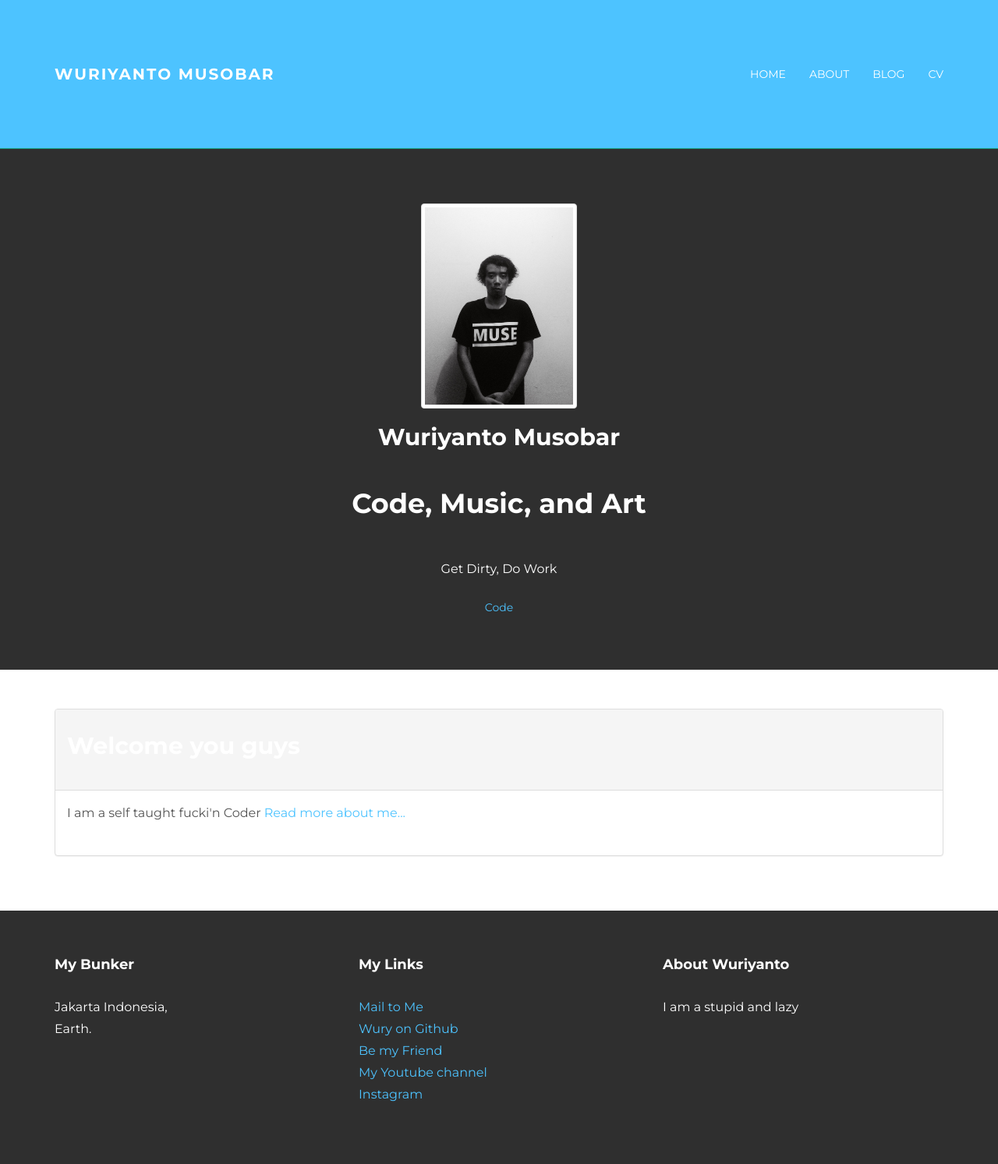
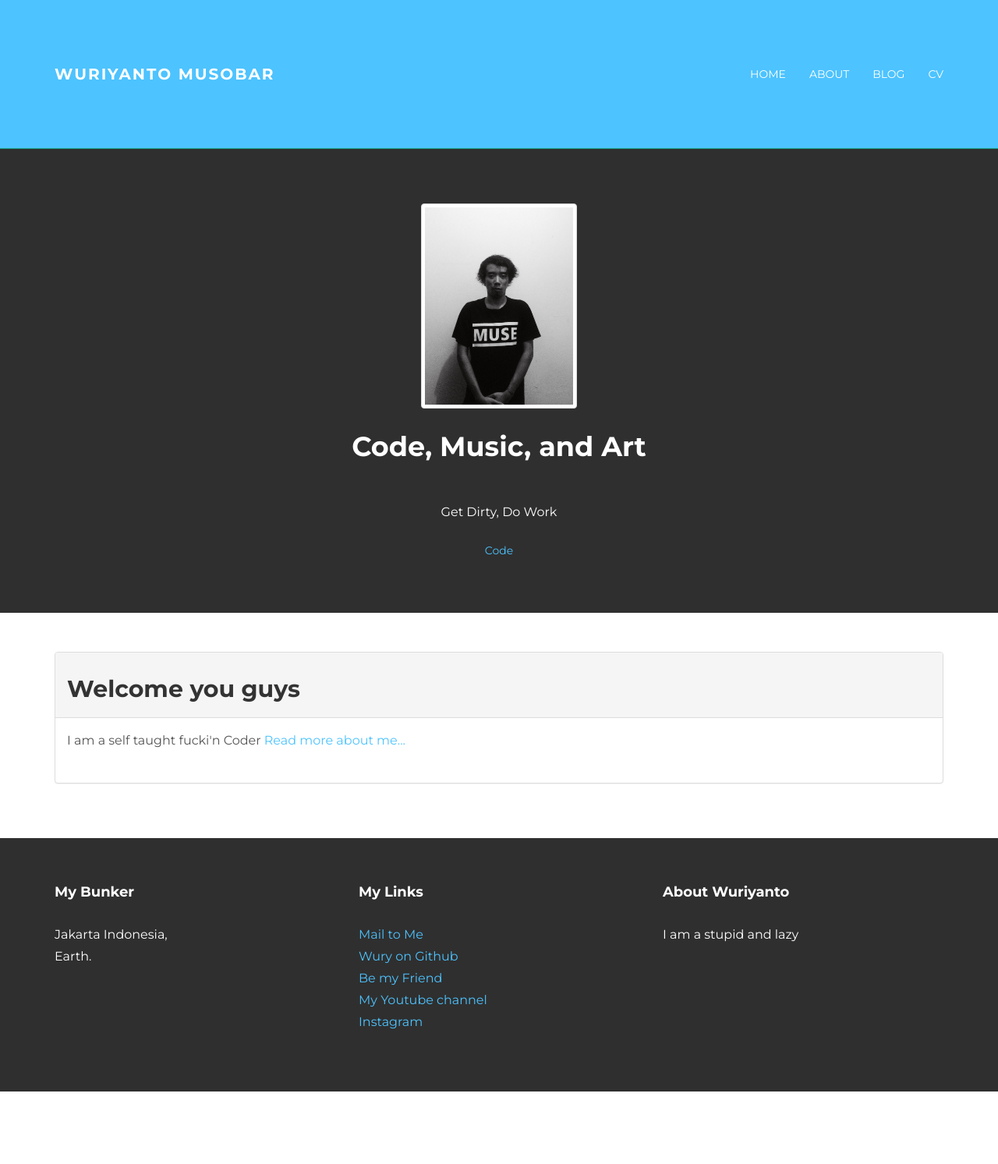
Before and after one commit to wuriyanto48/wuriyanto48.github.io, a Jekyll site: the page built from index.html, in a window 1280 px wide. Shown: the whole page at 78% size. Built offline with Jekyll 4.4.1, drawn with Linux system fonts in a browser that asks for light colours; nearby versions of some CDN libraries; after the commit the page ends 1400 px from its top, so only the background shows below that.

Commit message:
change header

```diff
--- a/_layouts/default.html
+++ b/_layouts/default.html
@@ -40,7 +40,7 @@
             <span class="icon-bar"></span>
             <span class="icon-bar"></span>
           </button>
-          <a class="navbar-brand" href="index.html">Wuriyanto Musobar</a>
+          <a class="navbar-brand" href="#">Wuriyanto Musobar</a>
         </div>
         <div class="navbar-collapse collapse">
           <ul class="nav navbar-nav navbar-right">
@@ -59,7 +59,6 @@
 			<div class="row">
 				<div class="col-lg-8 col-lg-offset-2 centered">
 					<img src="/assets/img/wury.jpg" alt="Stanley" style="width:200px" class="img-thumbnail">
-          <h2>Wuriyanto Musobar</h2>
 					<h1>Code, Music, and Art</h1>
 					<p>Get Dirty, Do Work</p>
           <div>
--- a/assets/css/main.css
+++ b/assets/css/main.css
@@ -151,7 +151,7 @@
   color: white;
 }
 
-#ww h1, h2 {
+#ww h1{
 	color: white;
 	padding-bottom: 20px;
 }
@@ -243,7 +243,7 @@
 
 /* glyphicon Configuration */
 
-.glyphicon {
+/*.glyphicon {
 	font-size: 40px;
 	color: #4dc3ff;
-}
+}*/
```
